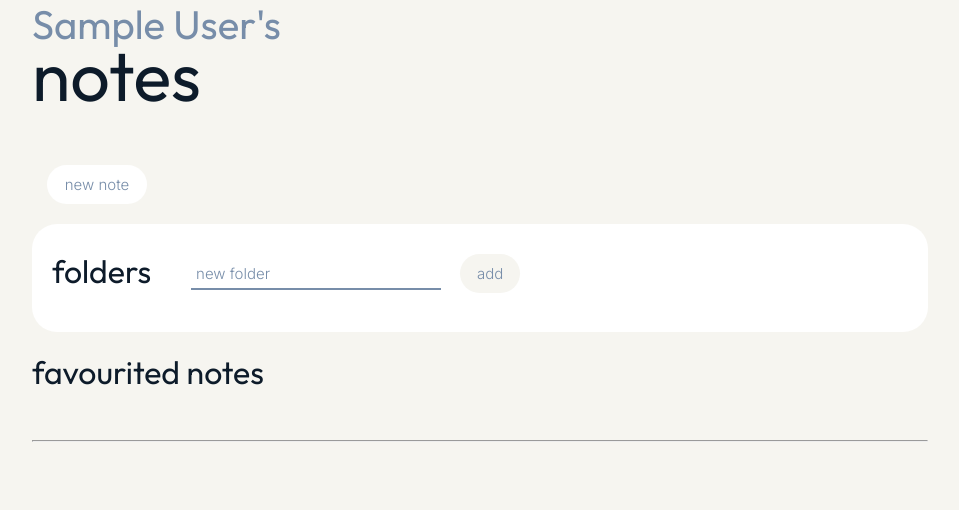
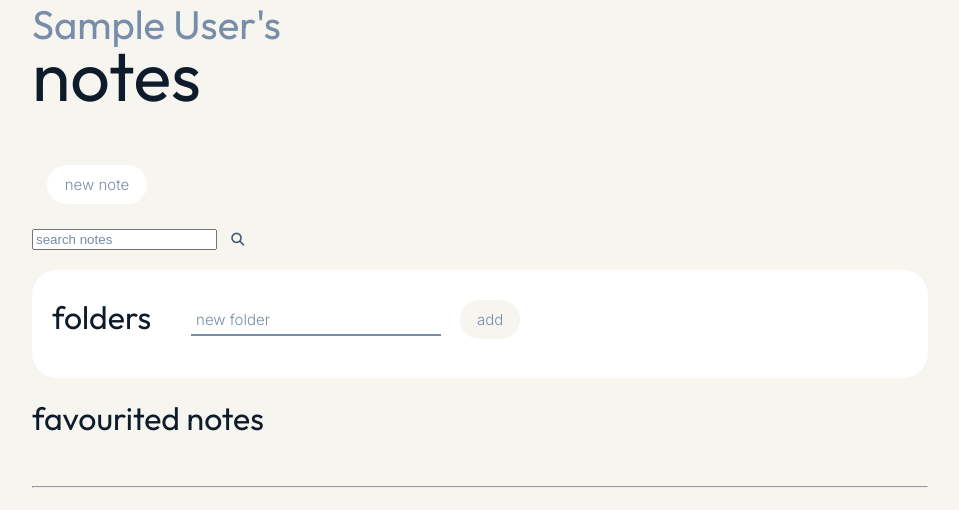
Before and after one commit to angchn/easy-e, a Flask app: page /notes in a window 1280 px wide. Shown: the part 128-638 px from the top of the page, without its empty margins (160-1119 px from the left). Run offline with Flask 2, Linux system fonts and the light colour scheme; the visitor is signed in with stand-in values (Sample User, id 1); data comes from the database, SQL or seed files in the repository; both versions use the stored data as it was after the commit; data that the repository does not hold is empty; some libraries are stand-ins or nearby versions.

Commit message:
searchbar

```diff
--- a/main.py
+++ b/main.py
@@ -95,6 +95,18 @@ def notes():
     other_notes = db.session.query(models.Notes).filter_by(user=current_user.id, favourite=False)
     folders = db.session.query(models.Folders).filter_by(user=current_user.id)
     return render_template ("notes.html", name=current_user.name, favourite_notes=favourite_notes, other_notes=other_notes, folders=folders)
+
+
+@app.route("/search_note", methods=('GET', 'POST'))
+def search_note():
+    if request.method == "POST":
+        search_note = request.form.get("search_note")
+        note = db.session.query(models.Notes).filter_by(user=current_user.id, title=search_note).first()
+        if note is None:
+            flash ("Note does not exist. Please check for spelling errors.", 'note')
+            return redirect ("/dashboard")
+        note_id = note.id
+        return redirect ("/note/{}".format(note_id))
 
 
 # route renders specific note page
--- a/static/styles.css
+++ b/static/styles.css
@@ -747,6 +747,11 @@ input:focus {
     padding-right: 150px;
 }
 
+.notes_inline {
+    display: inline-block;
+    width: 100%;
+}
+
 .add_note_button button {
     color: #778da9;
     border-radius: 20px;
--- a/templates/notes.html
+++ b/templates/notes.html
@@ -6,7 +6,13 @@
     <div class="notes_header">
         <h1 class="welcome">{{ name }}'s</h1>
         <h1 class="welcome_name">notes</h1>
-        <a class="add_note_button" href="{{url_for('new_note')}}"><button>new note</button></a>
+        <span class="notes_inline">
+            <a class="add_note_button" href="{{url_for('new_note')}}"><button>new note</button></a>
+            <form action="{{url_for('search_note')}}" method="POST">
+                <input type="text" name="search_note" placeholder="search notes" class="notes_search_note">
+                <span class="search_icon"><i class="fa-solid fa-magnifying-glass"></i></span>
+            </form>
+        </span>
     </div>
     <div class="folders">
         <div class="folder_box">
```
Also changed, not shown: templates/dashboard.html (+13 -2 lines), templates/new_note.html (+1 -6 lines), student.db.
